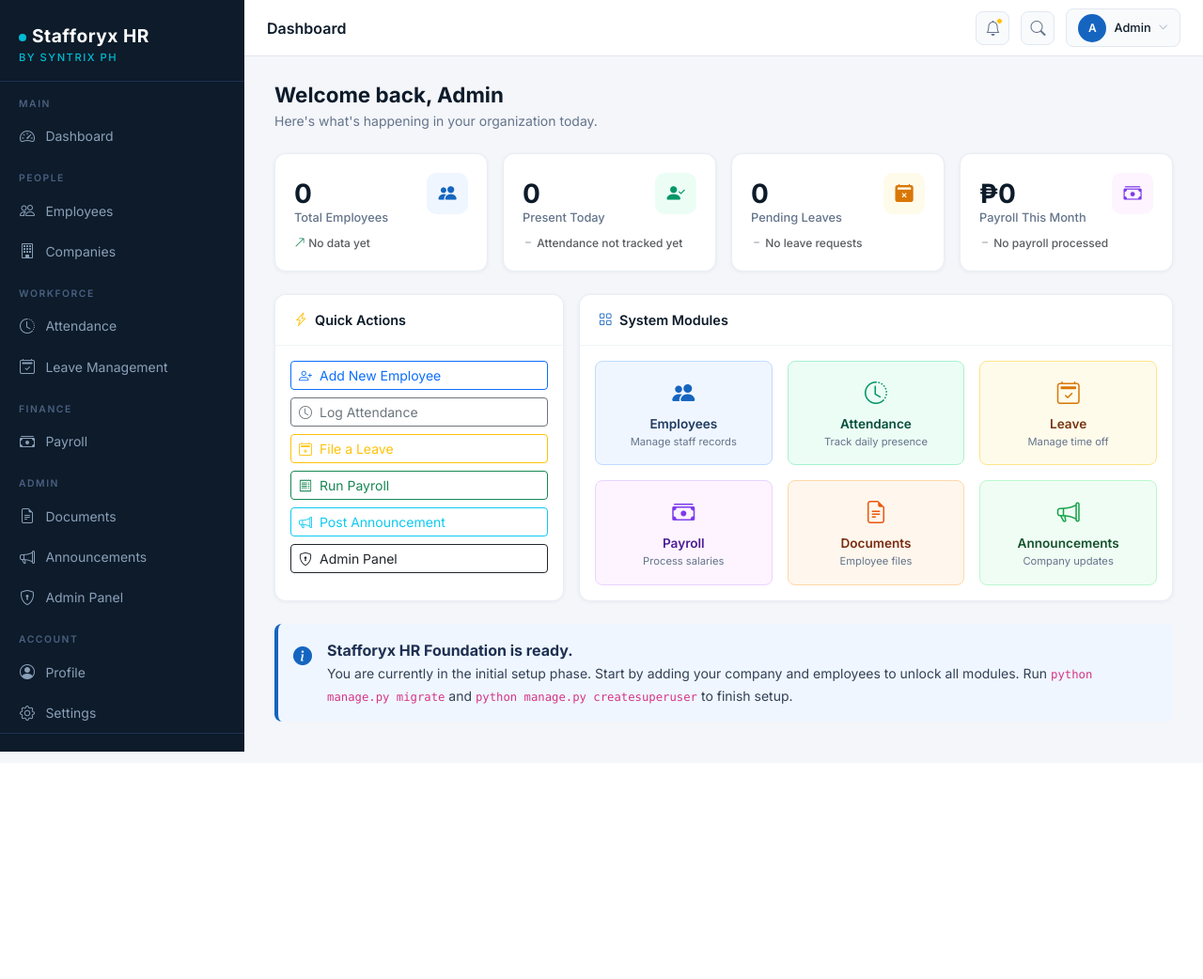
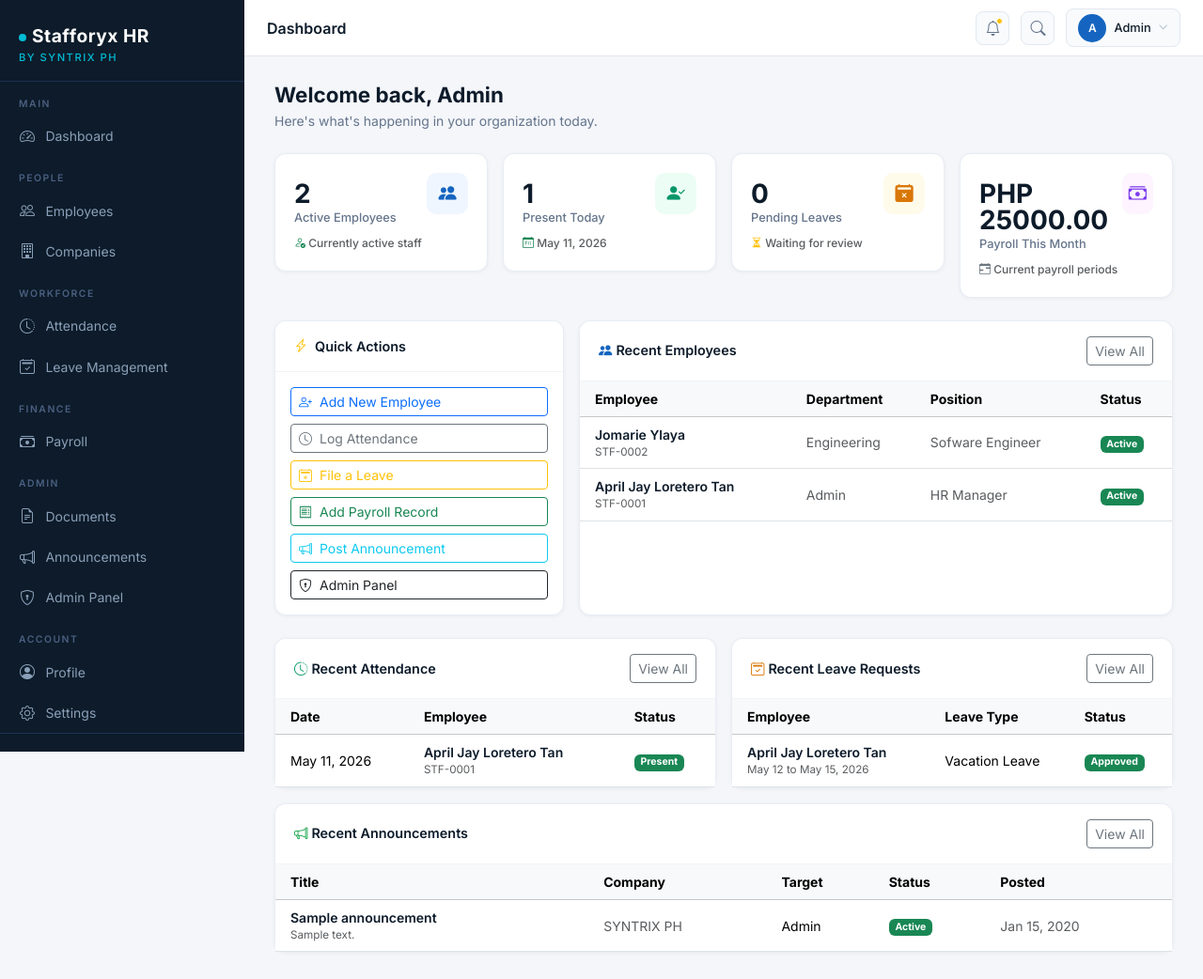
Before and after one commit to Apriljay-tan/Stafforyx, a Django app: page / in a window 1280 px wide. Shown: the whole page at 94% size. Before the commit the page ends 800 px from the top, so only its background shows below. Run offline with Django 5.2, Linux system fonts and the light colour scheme; data comes from the database, SQL or seed files in the repository; tables that the repository leaves empty hold one stand-in row (values such as "Sample post").

Commit message:
Add real dashboard counts and recent activity

```diff
--- a/dashboard/views.py
+++ b/dashboard/views.py
@@ -1,5 +1,54 @@
+from decimal import Decimal
+
+from django.db.models import DecimalField, Sum, Value
+from django.db.models.functions import Coalesce
 from django.shortcuts import render
+from django.utils import timezone
+
+from announcements.models import Announcement
+from attendance.models import AttendanceRecord
+from employees.models import Employee
+from leaves.models import LeaveRequest
+from payroll.models import PayrollRecord
 
 
 def dashboard_home(request):
-    return render(request, "dashboard/index.html")
+    today = timezone.localdate()
+
+    active_employee_count = Employee.objects.filter(status='active').count()
+    present_today_count = AttendanceRecord.objects.filter(
+        date=today,
+        status='present',
+    ).count()
+    pending_leave_count = LeaveRequest.objects.filter(status='pending').count()
+    payroll_month_total = PayrollRecord.objects.filter(
+        payroll_period__start_date__year=today.year,
+        payroll_period__start_date__month=today.month,
+    ).aggregate(
+        total=Coalesce(
+            Sum('net_pay'),
+            Value(Decimal('0.00')),
+            output_field=DecimalField(max_digits=12, decimal_places=2),
+        )
+    )['total']
+
+    context = {
+        'today': today,
+        'active_employee_count': active_employee_count,
+        'present_today_count': present_today_count,
+        'pending_leave_count': pending_leave_count,
+        'payroll_month_total': payroll_month_total,
+        'recent_employees': Employee.objects.select_related(
+            'company', 'department', 'position'
+        ).order_by('-created_at')[:5],
+        'recent_attendance_records': AttendanceRecord.objects.select_related(
+            'employee', 'employee__department'
+        )[:5],
+        'recent_leave_requests': LeaveRequest.objects.select_related(
+            'employee', 'leave_type'
+        )[:5],
+        'recent_announcements': Announcement.objects.select_related(
+            'company', 'target_department'
+        )[:5],
+    }
+    return render(request, "dashboard/index.html", context)
--- a/templates/dashboard/index.html
+++ b/templates/dashboard/index.html
@@ -5,28 +5,26 @@
 
 {% block content %}
 
-<!-- Page Header -->
 <div class="page-header">
   <h1>Welcome back, Admin</h1>
   <p>Here's what's happening in your organization today.</p>
 </div>
 
-<!-- Stat Cards -->
 <div class="row g-3 mb-4">
 
   <div class="col-12 col-sm-6 col-xl-3">
     <div class="stat-card">
       <div class="d-flex align-items-start justify-content-between">
         <div>
-          <div class="stat-value">0</div>
-          <div class="stat-label">Total Employees</div>
+          <div class="stat-value">{{ active_employee_count }}</div>
+          <div class="stat-label">Active Employees</div>
         </div>
         <div class="stat-icon" style="background:#EFF6FF;">
           <i class="bi bi-people-fill" style="color:#1565C0;"></i>
         </div>
       </div>
       <div class="mt-2 stat-trend text-muted">
-        <i class="bi bi-arrow-up-right text-success"></i> No data yet
+        <i class="bi bi-person-check text-success"></i> Currently active staff
       </div>
     </div>
   </div>
@@ -35,7 +33,7 @@
     <div class="stat-card">
       <div class="d-flex align-items-start justify-content-between">
         <div>
-          <div class="stat-value">0</div>
+          <div class="stat-value">{{ present_today_count }}</div>
           <div class="stat-label">Present Today</div>
         </div>
         <div class="stat-icon" style="background:#ECFDF5;">
@@ -43,7 +41,7 @@
         </div>
       </div>
       <div class="mt-2 stat-trend text-muted">
-        <i class="bi bi-dash text-secondary"></i> Attendance not tracked yet
+        <i class="bi bi-calendar-day text-success"></i> {{ today|date:"M d, Y" }}
       </div>
     </div>
   </div>
@@ -52,7 +50,7 @@
     <div class="stat-card">
       <div class="d-flex align-items-start justify-content-between">
         <div>
-          <div class="stat-value">0</div>
+          <div class="stat-value">{{ pending_leave_count }}</div>
           <div class="stat-label">Pending Leaves</div>
         </div>
         <div class="stat-icon" style="background:#FFFBEB;">
@@ -60,7 +58,7 @@
         </div>
       </div>
       <div class="mt-2 stat-trend text-muted">
-        <i class="bi bi-dash text-secondary"></i> No leave requests
+        <i class="bi bi-hourglass-split text-warning"></i> Waiting for review
       </div>
     </div>
   </div>
@@ -69,7 +67,7 @@
     <div class="stat-card">
       <div class="d-flex align-items-start justify-content-between">
         <div>
-          <div class="stat-value">₱0</div>
+          <div class="stat-value">PHP {{ payroll_month_total|floatformat:2 }}</div>
           <div class="stat-label">Payroll This Month</div>
         </div>
         <div class="stat-icon" style="background:#FDF4FF;">
@@ -77,17 +75,15 @@
         </div>
       </div>
       <div class="mt-2 stat-trend text-muted">
-        <i class="bi bi-dash text-secondary"></i> No payroll processed
+        <i class="bi bi-calendar-range text-secondary"></i> Current payroll periods
       </div>
     </div>
   </div>
 
 </div>
 
-<!-- Second Row: Quick Actions + Recent Activity -->
-<div class="row g-3">
+<div class="row g-3 mb-4">
 
-  <!-- Quick Actions -->
   <div class="col-12 col-lg-4">
     <div class="card h-100">
       <div class="card-header">
@@ -95,19 +91,19 @@
       </div>
       <div class="card-body p-3">
         <div class="d-grid gap-2">
-          <a href="#" class="btn btn-outline-primary btn-sm text-start">
+          <a href="{% url 'employees:employee_add' %}" class="btn btn-outline-primary btn-sm text-start">
             <i class="bi bi-person-plus me-2"></i>Add New Employee
           </a>
-          <a href="#" class="btn btn-outline-secondary btn-sm text-start">
+          <a href="{% url 'attendance:attendance_add' %}" class="btn btn-outline-secondary btn-sm text-start">
             <i class="bi bi-clock me-2"></i>Log Attendance
           </a>
-          <a href="#" class="btn btn-outline-warning btn-sm text-start">
+          <a href="{% url 'leaves:leave_request_add' %}" class="btn btn-outline-warning btn-sm text-start">
             <i class="bi bi-calendar2-plus me-2"></i>File a Leave
           </a>
-          <a href="#" class="btn btn-outline-success btn-sm text-start">
-            <i class="bi bi-receipt me-2"></i>Run Payroll
+          <a href="{% url 'payroll:payroll_record_add' %}" class="btn btn-outline-success btn-sm text-start">
+            <i class="bi bi-receipt me-2"></i>Add Payroll Record
           </a>
-          <a href="#" class="btn btn-outline-info btn-sm text-start">
+          <a href="{% url 'announcements:announcement_add' %}" class="btn btn-outline-info btn-sm text-start">
             <i class="bi bi-megaphone me-2"></i>Post Announcement
           </a>
           <a href="/admin/" class="btn btn-outline-dark btn-sm text-start">
@@ -118,80 +114,202 @@
     </div>
   </div>
 
-  <!-- System Modules -->
   <div class="col-12 col-lg-8">
     <div class="card h-100">
-      <div class="card-header">
-        <i class="bi bi-grid me-1" style="color:#1565C0;"></i> System Modules
+      <div class="card-header d-flex align-items-center justify-content-between">
+        <span><i class="bi bi-people-fill me-1" style="color:#1565C0;"></i>Recent Employees</span>
+        <a href="{% url 'employees:employee_list' %}" class="btn btn-outline-secondary btn-sm">View All</a>
       </div>
-      <div class="card-body p-3">
-        <div class="row g-3">
-
-          {% with modules=modules_list %}
-          <div class="col-6 col-md-4">
-            <div class="p-3 rounded-3 text-center" style="background:#EFF6FF; border:1px solid #BFDBFE;">
-              <i class="bi bi-people-fill fs-4" style="color:#1565C0;"></i>
-              <div class="mt-1 fw-600" style="font-size:0.85rem; color:#1E3A5F; font-weight:600;">Employees</div>
-              <div style="font-size:0.7rem; color:#64748b;">Manage staff records</div>
-            </div>
-          </div>
-          <div class="col-6 col-md-4">
-            <div class="p-3 rounded-3 text-center" style="background:#ECFDF5; border:1px solid #A7F3D0;">
-              <i class="bi bi-clock-history fs-4" style="color:#059669;"></i>
-              <div class="mt-1" style="font-size:0.85rem; color:#064E3B; font-weight:600;">Attendance</div>
-              <div style="font-size:0.7rem; color:#64748b;">Track daily presence</div>
-            </div>
-          </div>
-          <div class="col-6 col-md-4">
-            <div class="p-3 rounded-3 text-center" style="background:#FFFBEB; border:1px solid #FDE68A;">
-              <i class="bi bi-calendar2-check fs-4" style="color:#D97706;"></i>
-              <div class="mt-1" style="font-size:0.85rem; color:#78350F; font-weight:600;">Leave</div>
-              <div style="font-size:0.7rem; color:#64748b;">Manage time off</div>
-            </div>
-          </div>
-          <div class="col-6 col-md-4">
-            <div class="p-3 rounded-3 text-center" style="background:#FDF4FF; border:1px solid #E9D5FF;">
-              <i class="bi bi-cash-stack fs-4" style="color:#7C3AED;"></i>
-              <div class="mt-1" style="font-size:0.85rem; color:#4C1D95; font-weight:600;">Payroll</div>
-              <div style="font-size:0.7rem; color:#64748b;">Process salaries</div>
-            </div>
-          </div>
-          <div class="col-6 col-md-4">
-            <div class="p-3 rounded-3 text-center" style="background:#FFF7ED; border:1px solid #FED7AA;">
-              <i class="bi bi-file-earmark-text fs-4" style="color:#EA580C;"></i>
-              <div class="mt-1" style="font-size:0.85rem; color:#7C2D12; font-weight:600;">Documents</div>
-              <div style="font-size:0.7rem; color:#64748b;">Employee files</div>
-            </div>
-          </div>
-          <div class="col-6 col-md-4">
-            <div class="p-3 rounded-3 text-center" style="background:#F0FDF4; border:1px solid #BBF7D0;">
-              <i class="bi bi-megaphone fs-4" style="color:#16A34A;"></i>
-              <div class="mt-1" style="font-size:0.85rem; color:#14532D; font-weight:600;">Announcements</div>
-              <div style="font-size:0.7rem; color:#64748b;">Company updates</div>
-            </div>
-          </div>
-          {% endwith %}
-
-        </div>
+      <div class="table-responsive">
+        <table class="table table-hover align-middle mb-0" style="font-size:.875rem;">
+          <thead class="table-light">
+            <tr>
+              <th class="ps-3">Employee</th>
+              <th>Department</th>
+              <th>Position</th>
+              <th>Status</th>
+            </tr>
+          </thead>
+          <tbody>
+            {% for employee in recent_employees %}
+              <tr>
+                <td class="ps-3">
+                  <a href="{% url 'employees:employee_detail' employee.pk %}" class="fw-semibold text-decoration-none" style="color:#0D1B2A;">
+                    {{ employee.full_name }}
+                  </a>
+                  <div class="text-muted" style="font-size:.73rem;">{{ employee.employee_id }}</div>
+                </td>
+                <td class="text-muted">{{ employee.department.name|default:"-" }}</td>
+                <td class="text-muted">{{ employee.position.title|default:"-" }}</td>
+                <td>
+                  {% if employee.status == 'active' %}
+                    <span class="badge text-bg-success">Active</span>
+                  {% else %}
+                    <span class="badge text-bg-secondary">{{ employee.get_status_display }}</span>
+                  {% endif %}
+                </td>
+              </tr>
+            {% empty %}
+              <tr>
+                <td colspan="4" class="text-center py-4 text-muted">No employees found.</td>
+              </tr>
+            {% endfor %}
+          </tbody>
+        </table>
       </div>
     </div>
   </div>
 
 </div>
 
-<!-- Setup Notice -->
-<div class="mt-4">
-  <div class="alert alert-info d-flex align-items-start gap-3 border-0 rounded-3"
-       style="background:#EFF6FF; border-left: 4px solid #1565C0 !important;">
-    <i class="bi bi-info-circle-fill fs-5 mt-1" style="color:#1565C0;"></i>
-    <div>
-      <strong style="color:#1E3050;">Stafforyx HR Foundation is ready.</strong><br />
-      <span style="font-size:0.875rem; color:#334155;">
-        You are currently in the initial setup phase. Start by adding your company and employees to unlock all modules.
-        Run <code>python manage.py migrate</code> and <code>python manage.py createsuperuser</code> to finish setup.
-      </span>
+<div class="row g-3">
+
+  <div class="col-12 col-xl-6">
+    <div class="card h-100">
+      <div class="card-header d-flex align-items-center justify-content-between">
+        <span><i class="bi bi-clock-history me-1" style="color:#059669;"></i>Recent Attendance</span>
+        <a href="{% url 'attendance:attendance_list' %}" class="btn btn-outline-secondary btn-sm">View All</a>
+      </div>
+      <div class="table-responsive">
+        <table class="table table-hover align-middle mb-0" style="font-size:.875rem;">
+          <thead class="table-light">
+            <tr>
+              <th class="ps-3">Date</th>
+              <th>Employee</th>
+              <th>Status</th>
+            </tr>
+          </thead>
+          <tbody>
+            {% for record in recent_attendance_records %}
+              <tr>
+                <td class="ps-3">{{ record.date|date:"M d, Y" }}</td>
+                <td>
+                  <span class="fw-semibold" style="color:#0D1B2A;">{{ record.employee.full_name }}</span>
+                  <div class="text-muted" style="font-size:.73rem;">{{ record.employee.employee_id }}</div>
+                </td>
+                <td>
+                  {% if record.status == 'present' %}
+                    <span class="badge text-bg-success">Present</span>
+                  {% elif record.status == 'absent' %}
+                    <span class="badge text-bg-danger">Absent</span>
+                  {% elif record.status == 'late' %}
+                    <span class="badge text-bg-warning">Late</span>
+                  {% else %}
+                    <span class="badge text-bg-secondary">{{ record.get_status_display }}</span>
+                  {% endif %}
+                </td>
+              </tr>
+            {% empty %}
+              <tr>
+                <td colspan="3" class="text-center py-4 text-muted">No attendance records found.</td>
+              </tr>
+            {% endfor %}
+          </tbody>
+        </table>
+      </div>
     </div>
   </div>
+
+  <div class="col-12 col-xl-6">
+    <div class="card h-100">
+      <div class="card-header d-flex align-items-center justify-content-between">
+        <span><i class="bi bi-calendar2-check me-1" style="color:#D97706;"></i>Recent Leave Requests</span>
+        <a href="{% url 'leaves:leave_request_list' %}" class="btn btn-outline-secondary btn-sm">View All</a>
+      </div>
+      <div class="table-responsive">
+        <table class="table table-hover align-middle mb-0" style="font-size:.875rem;">
+          <thead class="table-light">
+            <tr>
+              <th class="ps-3">Employee</th>
+              <th>Leave Type</th>
+              <th>Status</th>
+            </tr>
+          </thead>
+          <tbody>
+            {% for leave_request in recent_leave_requests %}
+              <tr>
+                <td class="ps-3">
+                  <span class="fw-semibold" style="color:#0D1B2A;">{{ leave_request.employee.full_name }}</span>
+                  <div class="text-muted" style="font-size:.73rem;">{{ leave_request.start_date|date:"M d" }} to {{ leave_request.end_date|date:"M d, Y" }}</div>
+                </td>
+                <td>{{ leave_request.leave_type.name }}</td>
+                <td>
+                  {% if leave_request.status == 'pending' %}
+                    <span class="badge text-bg-warning">Pending</span>
+                  {% elif leave_request.status == 'approved' %}
+                    <span class="badge text-bg-success">Approved</span>
+                  {% elif leave_request.status == 'rejected' %}
+                    <span class="badge text-bg-danger">Rejected</span>
+                  {% else %}
+                    <span class="badge text-bg-secondary">{{ leave_request.get_status_display }}</span>
+                  {% endif %}
+                </td>
+              </tr>
+            {% empty %}
+              <tr>
+                <td colspan="3" class="text-center py-4 text-muted">No leave requests found.</td>
+              </tr>
+            {% endfor %}
+          </tbody>
+        </table>
+      </div>
+    </div>
+  </div>
+
+  <div class="col-12">
+    <div class="card">
+      <div class="card-header d-flex align-items-center justify-content-between">
+        <span><i class="bi bi-megaphone me-1" style="color:#16A34A;"></i>Recent Announcements</span>
+        <a href="{% url 'announcements:announcement_list' %}" class="btn btn-outline-secondary btn-sm">View All</a>
+      </div>
+      <div class="table-responsive">
+        <table class="table table-hover align-middle mb-0" style="font-size:.875rem;">
+          <thead class="table-light">
+            <tr>
+              <th class="ps-3">Title</th>
+              <th>Company</th>
+              <th>Target</th>
+              <th>Status</th>
+              <th>Posted</th>
+            </tr>
+          </thead>
+          <tbody>
+            {% for announcement in recent_announcements %}
+              <tr>
+                <td class="ps-3">
+                  <a href="{% url 'announcements:announcement_detail' announcement.pk %}" class="fw-semibold text-decoration-none" style="color:#0D1B2A;">
+                    {{ announcement.title }}
+                  </a>
+                  <div class="text-muted" style="font-size:.73rem;">{{ announcement.content|truncatechars:80 }}</div>
+                </td>
+                <td class="text-muted">{{ announcement.company.name }}</td>
+                <td>
+                  {% if announcement.target_department %}
+                    {{ announcement.target_department.name }}
+                  {% else %}
+                    <span class="text-muted">All Departments</span>
+                  {% endif %}
+                </td>
+                <td>
+                  {% if announcement.is_active %}
+                    <span class="badge text-bg-success">Active</span>
+                  {% else %}
+                    <span class="badge text-bg-secondary">Inactive</span>
+                  {% endif %}
+                </td>
+                <td class="text-muted">{{ announcement.created_at|date:"M d, Y" }}</td>
+              </tr>
+            {% empty %}
+              <tr>
+                <td colspan="5" class="text-center py-4 text-muted">No announcements found.</td>
+              </tr>
+            {% endfor %}
+          </tbody>
+        </table>
+      </div>
+    </div>
+  </div>
+
 </div>
 
 {% endblock %}
```
